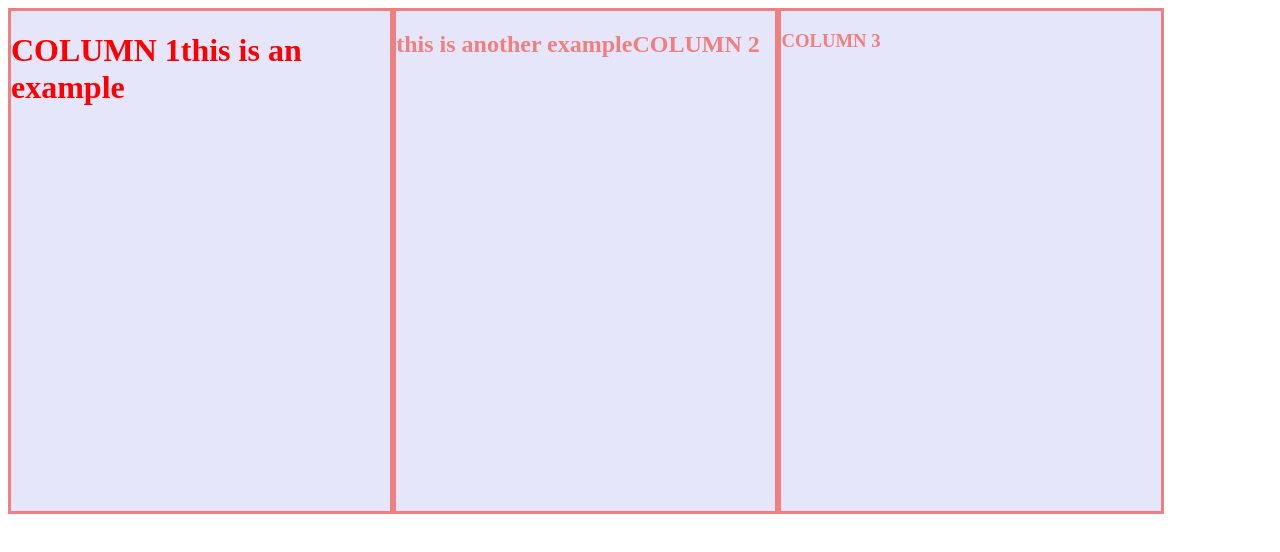
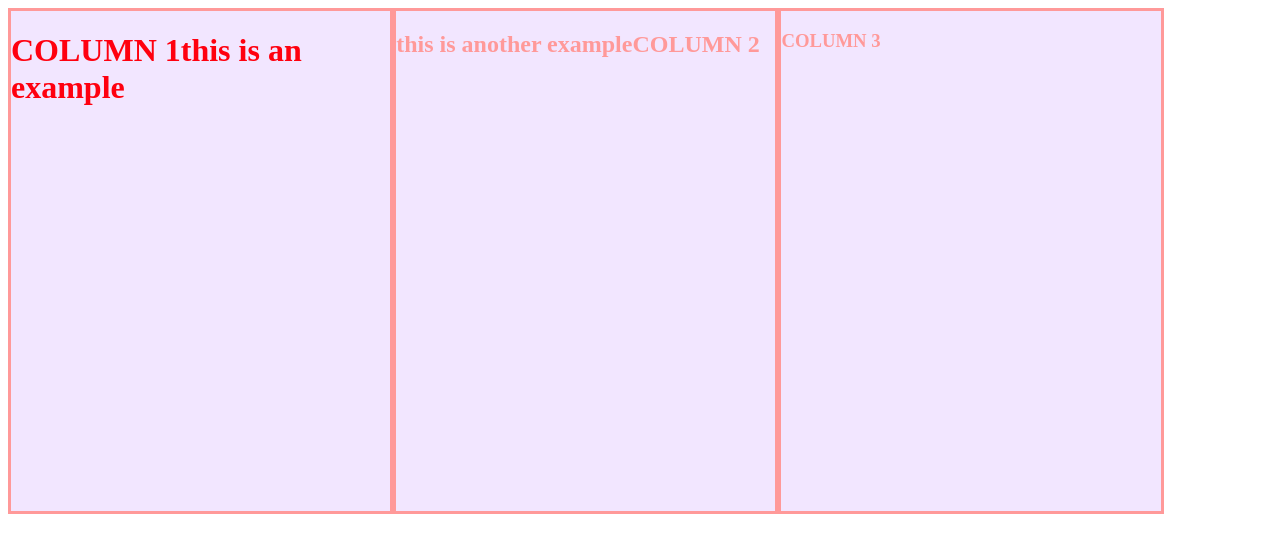
Before and after one commit to hjwashbu/Day8, a plain HTML site: page index.html in a window 1280 px wide. Drawn offline with Linux system fonts and the light colour scheme.

Commit message:
hex codes

```diff
--- a/css/style.css
+++ b/css/style.css
@@ -6,13 +6,13 @@
 .column{
     height: 500px;
     width: 30%;
-    background-color: lavender;
-    border: 3px solid lightcoral;
-    color: lightcoral;
+    background-color: #f2e6ff;
+    border: 3px solid #ff9999;
+    color: #ff9999;
     float: left;
 }
 h1{
-    color: red;
+    color: #ff000f;
 }
 h1:after{
     content: "this is an example";
```
